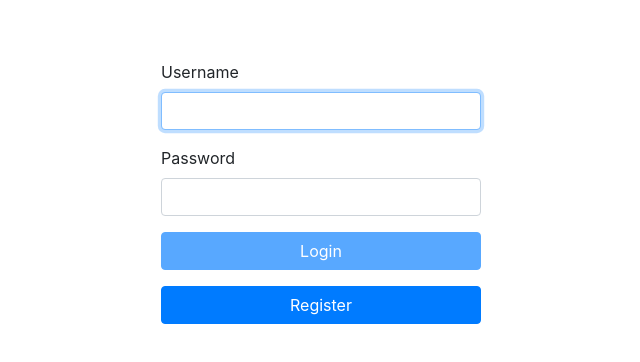
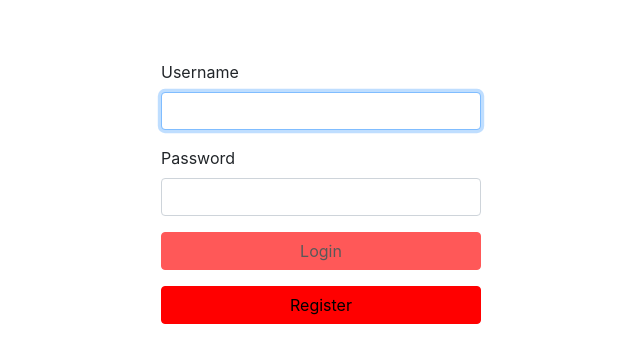
Before and after one commit to Apezkin/Limsamaatti, a React (Create React App) app in the folder reactproject/: page / in a window 1280 px wide. Shown: the top 362 px of the page, without its empty margins (319-959 px from the left). Built offline with nearby package versions, Linux system fonts and the light colour scheme.

Commit message:
Update Login.js

```diff
--- a/reactproject/src/Components/Login.js
+++ b/reactproject/src/Components/Login.js
@@ -32,8 +32,8 @@ function Login(props) {
                         onChange={e => setusername(e.target.value)}
                     />
                 </FormGroup>
-                <FormGroup controlId="password" bssize="large">
-                    <FormLabel>Password</FormLabel>
+                <FormGroup controlId="password" bssize="large" //.styled__control-is-focused.
+                    ><FormLabel>Password</FormLabel>
                     <FormControl
                         value={password}
                         onChange={e => setPassword(e.target.value)}
@@ -41,13 +41,13 @@ function Login(props) {
                     />
                 </FormGroup>
                 <Link to="/menu">
-                    <Button block bssize="large" disabled={!validateForm()} type="submit"
+                    <Button block bssize="large" disabled={!validateForm()} style={{ backgroundColor: 'red', color: 'black', borderColor: 'red' }} // type="submit"
                         onClick={handleLogin}>
                         Login
                     </Button>
                 </Link>
                 <Link to="/register">
-                    <Button className='mt-3 logout-button' block bssize="large" //type="submit"
+                    <Button className='mt-3' block bssize="large" style={{ backgroundColor: 'red', color: 'black', borderColor: 'red' }} //" type="submit"
                         onClick={handleNewUser}>
                         Register
                     </Button>
```
